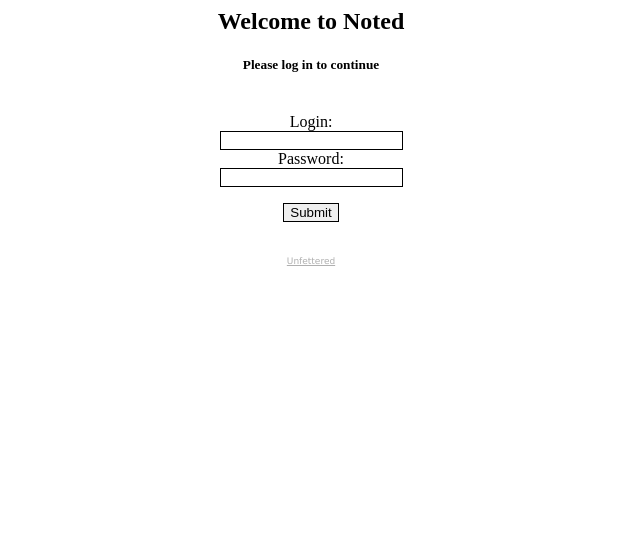
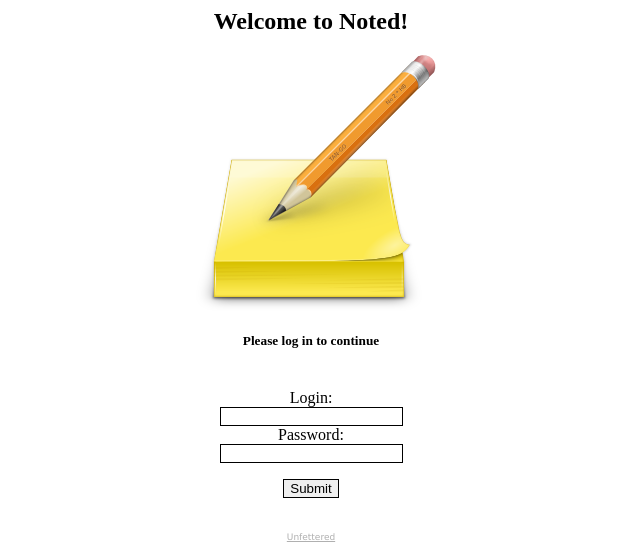
Before and after one commit to joshp23/Gnoted, a PHP site: page /index.php in a window 1280 px wide. Shown: the top 551 px of the page, without its empty margins (329-969 px from the left). Run offline with PHP 8.4, Linux system fonts and the light colour scheme; data that the repository does not hold is empty.

Commit message:
Update gatekeeper.php

```diff
--- a/assets/gatekeeper.php
+++ b/assets/gatekeeper.php
@@ -52,7 +52,8 @@ function showLoginPasswordProtect($error_msg) {
   		</style>
   		<div style="width:500px; margin-left:auto; margin-right:auto; text-align:center">
   			<form method="post">
-    			<h2>Welcome to Noted</h2>
+    			<h2>Welcome to Noted!</h2>
+    			<img style="display:block;margin:0 auto;" src="assets/256x256_noted.png">
     			<h5>Please log in to continue</h5>
     			<font color="red"><?php echo $error_msg; ?></font><br />
 				<?php if (USE_USERNAME) echo 'Login:<br /><input type="input" name="access_login" /><br />Password:<br />'; ?>
```
